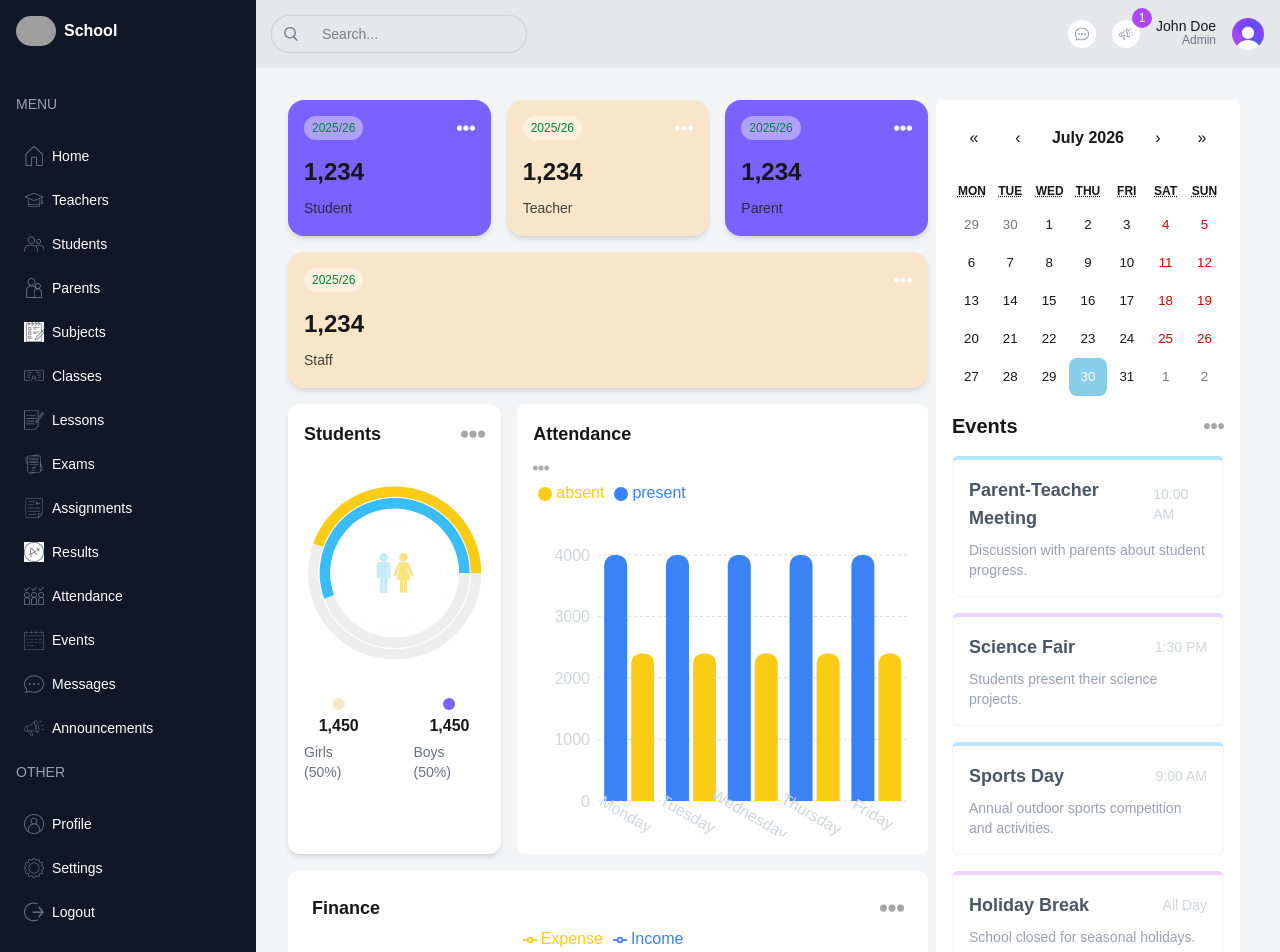
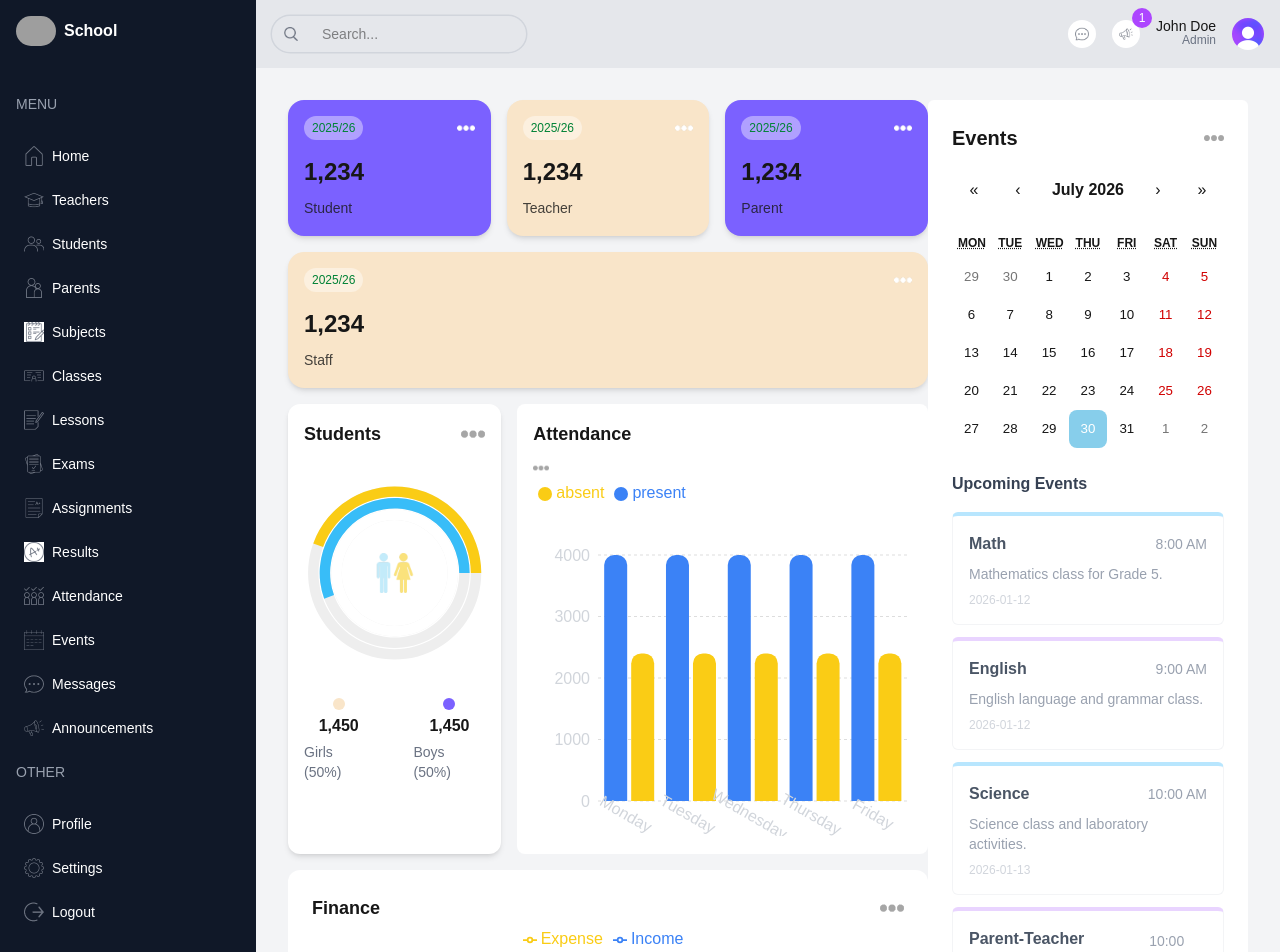
Before and after one commit to rumachoudhury/school-management-dashboard, a Next.js app: page /admin in a window 1280 px wide. Shown: the top 952 px of the page. Built offline with nearby package versions, Linux system fonts and the light colour scheme; grey boxes are pictures that could not be loaded.

Commit message:
Add EventCalendar to teacher and admin pages

```diff
--- a/src/components/BigCalendar.tsx
+++ b/src/components/BigCalendar.tsx
@@ -1,3 +1,39 @@
+// "use client";
+
+// import {
+//   Calendar,
+//   momentLocalizer,
+//   Views,
+//   type View,
+// } from "react-big-calendar";
+// import moment from "moment";
+// import { calendarEvents } from "../lib/data";
+// import "react-big-calendar/lib/css/react-big-calendar.css";
+// import { useState } from "react";
+
+// const localizer = momentLocalizer(moment);
+
+// const BigCalendar = () => {
+//   const [view, setView] = useState<View>(Views.WORK_WEEK);
+
+//   return (
+//     <Calendar
+//       localizer={localizer}
+//       events={calendarEvents}
+//       startAccessor="start"
+//       endAccessor="end"
+//       views={["work_week", "day"]}
+//       view={view}
+//       onView={(newView) => setView(newView)}
+//       min={new Date(2026, 0, 1, 8, 0)}
+//       max={new Date(2026, 0, 1, 17, 0)}
+//       style={{ height: 500 }}
+//     />
+//   );
+// };
+
+// export default BigCalendar;
+
 "use client";
 
 import {
@@ -17,18 +53,20 @@ const BigCalendar = () => {
   const [view, setView] = useState<View>(Views.WORK_WEEK);
 
   return (
+    <div className="w-full overflow-x-auto">
       <Calendar
         localizer={localizer}
         events={calendarEvents}
         startAccessor="start"
         endAccessor="end"
-      views={["work_week", "day"]}
+        views={[Views.WORK_WEEK, Views.DAY]}
         view={view}
         onView={(newView) => setView(newView)}
         min={new Date(2026, 0, 1, 8, 0)}
         max={new Date(2026, 0, 1, 17, 0)}
-      style={{ height: 500 }}
+        style={{ height: 500, minWidth: 600 }}
       />
+    </div>
   );
 };
 
--- a/src/components/EventCalendar.tsx
+++ b/src/components/EventCalendar.tsx
@@ -1,83 +1,195 @@
+// "use client";
+
+// import Image from "next/image";
+// import React, { useState } from "react";
+// import Calendar from "react-calendar";
+// import "react-calendar/dist/Calendar.css";
+// type ValuePiece = Date | null;
+
+// type Value = ValuePiece | [ValuePiece, ValuePiece];
+
+// type Event = {
+//   id: number;
+//   title: string;
+//   description: string;
+//   time: string;
+// };
+
+// const eventsData: Event[] = [
+//   {
+//     id: 1,
+//     title: "Parent-Teacher Meeting",
+//     description: "Discussion with parents about student progress.",
+//     time: "10:00 AM",
+//   },
+//   {
+//     id: 2,
+//     title: "Science Fair",
+//     description: "Students present their science projects.",
+//     time: "1:30 PM",
+//   },
+//   {
+//     id: 3,
+//     title: "Sports Day",
+//     description: "Annual outdoor sports competition and activities.",
+//     time: "9:00 AM",
+//   },
+//   {
+//     id: 4,
+//     title: "Holiday Break",
+//     description: "School closed for seasonal holidays.",
+//     time: "All Day",
+//   },
+// ];
+
+// function EventCalendar() {
+//   const [value, onChange] = useState<Value>(new Date());
+//   return (
+//     <div className="bg-white p-4 rounded-md mx-2">
+//       <Calendar onChange={onChange} value={value} className="react-calendar" />
+
+//       <div className="flex items-center justify-between">
+//         <h1 className="text-xl font-semibold my-4">Events</h1>
+
+//         <Image
+//           src="/images/school-management-dashboard/moreDark.png"
+//           alt="More image"
+//           width={20}
+//           height={20}
+//         />
+//       </div>
+//       <div className="flex flex-col gap-4">
+//         {eventsData.map((event) => (
+//           <div
+//             key={event.id}
+//             // className="border-2 border-t-4 border-gray-100  odd:border-t-sky-200 even:border-t-purple-200 p-4 rounded-md"
+//             className="border border-gray-100 border-t-4 odd:border-t-sky-200 even:border-t-purple-200 p-4 rounded-md"
+//           >
+//             <div className="flex justify-between items-center">
+//               <h3 className="text-gray-600 text-lg font-semibold">
+//                 {event.title}
+//               </h3>
+
+//               <span className="text-sm font-medium text-gray-300">
+//                 {event.time}
+//               </span>
+//             </div>
+
+//             <p className="text-sm text-gray-400 mt-2">{event.description}</p>
+//           </div>
+//         ))}
+//       </div>
+//     </div>
+//   );
+// }
+
+// export default EventCalendar;
+// =============
 "use client";
 
 import Image from "next/image";
 import React, { useState } from "react";
 import Calendar from "react-calendar";
 import "react-calendar/dist/Calendar.css";
-type ValuePiece = Date | null;
-
-type Value = ValuePiece | [ValuePiece, ValuePiece];
 
 type Event = {
   id: number;
   title: string;
   description: string;
   time: string;
+  date: string;
 };
 
 const eventsData: Event[] = [
   {
     id: 1,
+    title: "Math",
+    description: "Mathematics class for Grade 5.",
+    time: "8:00 AM",
+    date: "2026-01-12",
+  },
+  {
+    id: 2,
+    title: "English",
+    description: "English language and grammar class.",
+    time: "9:00 AM",
+    date: "2026-01-12",
+  },
+  {
+    id: 3,
+    title: "Science",
+    description: "Science class and laboratory activities.",
+    time: "10:00 AM",
+    date: "2026-01-13",
+  },
+  {
+    id: 4,
     title: "Parent-Teacher Meeting",
     description: "Discussion with parents about student progress.",
     time: "10:00 AM",
-  },
-  {
-    id: 2,
-    title: "Science Fair",
-    description: "Students present their science projects.",
-    time: "1:30 PM",
-  },
-  {
-    id: 3,
-    title: "Sports Day",
-    description: "Annual outdoor sports competition and activities.",
-    time: "9:00 AM",
-  },
-  {
-    id: 4,
-    title: "Holiday Break",
-    description: "School closed for seasonal holidays.",
-    time: "All Day",
+    date: "2026-01-14",
   },
 ];
 
 function EventCalendar() {
-  const [value, onChange] = useState<Value>(new Date());
+  const [value, onChange] = useState(new Date());
+
   return (
-    <div className="bg-white p-4 rounded-md mx-2">
-      <Calendar onChange={onChange} value={value} className="react-calendar" />
-
-      <div className="flex items-center justify-between">
-        <h1 className="text-xl font-semibold my-4">Events</h1>
+    <div className="bg-white rounded-md p-3 sm:p-4 md:p-6 w-full">
+      {/* Header */}
+      <div className="flex items-center justify-between mb-4">
+        <h1 className="text-lg sm:text-xl font-semibold">Events</h1>
 
         <Image
           src="/images/school-management-dashboard/moreDark.png"
-          alt="More image"
+          alt="More"
           width={20}
           height={20}
         />
       </div>
-      <div className="flex flex-col gap-4">
+
+      {/* Calendar */}
+      <div className="w-full overflow-hidden">
+        <Calendar
+          onChange={onChange}
+          value={value}
+          className="!w-full !border-none"
+        />
+      </div>
+
+      {/* Event List */}
+      <div className="mt-6">
+        <h2 className="text-base font-semibold text-gray-700 mb-4">
+          Upcoming Events
+        </h2>
+
+        <div className="flex flex-col gap-3">
           {eventsData.map((event) => (
             <div
               key={event.id}
-            // className="border-2 border-t-4 border-gray-100  odd:border-t-sky-200 even:border-t-purple-200 p-4 rounded-md"
-            className="border border-gray-100 border-t-4 odd:border-t-sky-200 even:border-t-purple-200 p-4 rounded-md"
+              className="w-full border border-gray-100 border-t-4 odd:border-t-sky-200 even:border-t-purple-200 rounded-md p-3 sm:p-4"
             >
-            <div className="flex justify-between items-center">
-              <h3 className="text-gray-600 text-lg font-semibold">
+              {/* Event Header */}
+              <div className="flex flex-col sm:flex-row sm:items-center sm:justify-between gap-1">
+                <h3 className="text-sm sm:text-base font-semibold text-gray-600">
                   {event.title}
                 </h3>
 
-              <span className="text-sm font-medium text-gray-300">
+                <span className="text-xs sm:text-sm text-gray-400">
                   {event.time}
                 </span>
               </div>
 
-            <p className="text-sm text-gray-400 mt-2">{event.description}</p>
+              {/* Description */}
+              <p className="text-xs sm:text-sm text-gray-400 mt-2">
+                {event.description}
+              </p>
+
+              {/* Date */}
+              <p className="text-xs text-gray-300 mt-2">{event.date}</p>
             </div>
           ))}
+        </div>
       </div>
     </div>
   );
```
Lines whose indentation alone changed are shown as unchanged.
